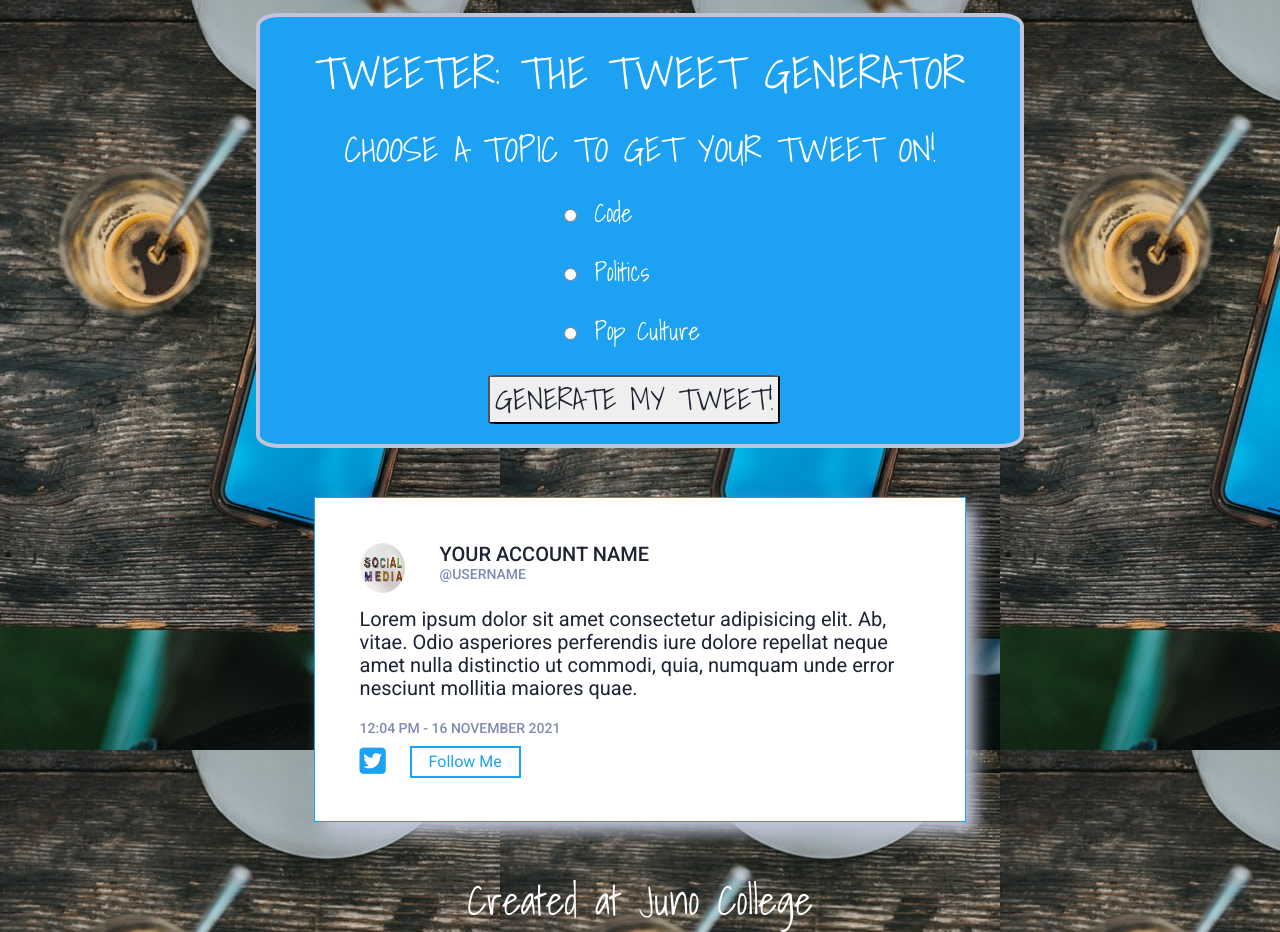
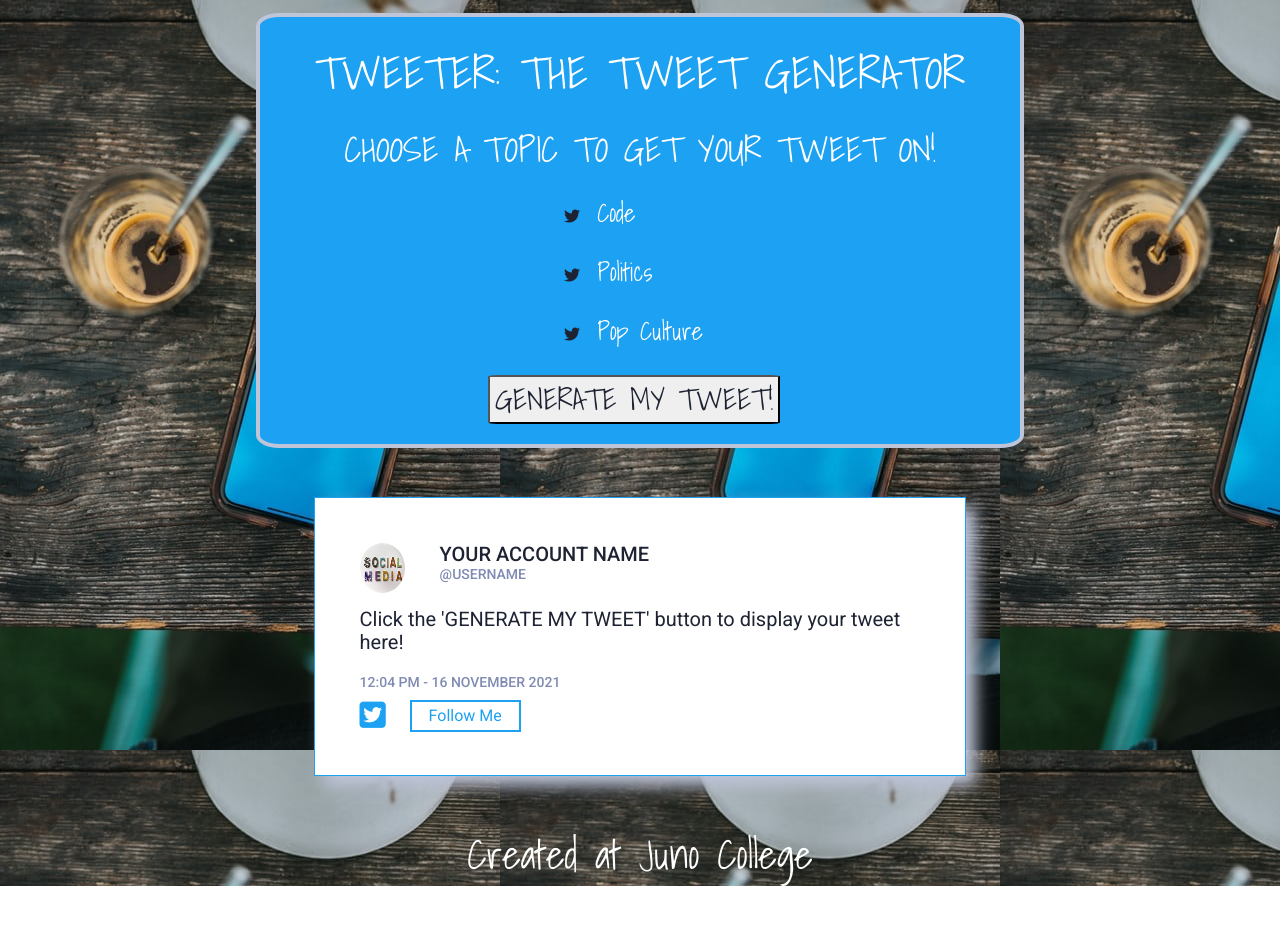
Before and after one commit to MarielleR/Marielle-Roberts-project-three, a plain HTML site: page index.html in a window 1280 px wide. After the commit the page ends 886 px from the top, so only its background shows below. Drawn offline with nearby package versions, Linux system fonts and the light colour scheme.

Commit message:
added twitter icons as radio buttons, so proud

```diff
--- a/index.html
+++ b/index.html
@@ -23,20 +23,20 @@
 
             <form action="" class="tweet-gen">
                 <div class="radio-1">
+                    <i class="fab fa-twitter"></i>
                     <input type="radio" name="topic" id="code" value="code">
-
                     <label for="code" class="toggle-label">Code</label>
                 </div>
 
                 <div class="radio-2">
+                    <i class="fab fa-twitter"></i>
                     <input type="radio" name="topic" id="politics" value="politics">
-
                     <label for="politics" class="toggle-label">Politics</label>
                 </div>
 
                 <div class="radio-3">
+                    <i class="fab fa-twitter"></i>
                     <input type="radio" name="topic" id="pop-culture" value="culture">
-
                     <label for="pop-culture" class="toggle-label">Pop Culture</label>
                 </div>
             <div class="button-container">
@@ -62,7 +62,7 @@
 
                 <div class="row-2">
                     <div class="dynamic-tweet">
-                        <p>Lorem ipsum dolor sit amet consectetur adipisicing elit. Ab, vitae. Odio asperiores perferendis iure dolore repellat neque amet nulla distinctio ut commodi, quia, numquam unde error nesciunt mollitia maiores quae.</p>
+                        <p>Click the 'GENERATE MY TWEET' button to display your tweet here!</p>
                     </div>
                 </div>
 
--- a/script.js
+++ b/script.js
@@ -7,40 +7,44 @@
 const viralTweets = {
     code: [
         {
-            tweet: '1Lorem ipsum, dolor sit amet consectetur adipisicing elit. Velit dolorum molestias nemo soluta iusto sunt quae illo aspernatur culpa doloribus!'
+            tweet: 'JUNIOR DEVELOPER WANTED: Must have all the experience of a senior developer, but be content with a tiny salary.'
         },
         {
-            tweet: '2Lorem ipsum, dolor sit amet consectetur adipisicing elit. Velit dolorum molestias nemo soluta iusto sunt quae illo aspernatur culpa doloribus!'
+            tweet: 'Want to travel back in time and fight yourself? Web development is the career for you!'
         },
         {
-            tweet: '3Lorem ipsum, dolor sit amet consectetur adipisicing elit. Velit dolorum molestias nemo soluta iusto sunt quae illo aspernatur culpa doloribus!'
+            tweet: 'After years of being a developer, it seems the answer to every coding question is: it depends...'
         },
     ],
     politics: [
         {
-            tweet: '4Lorem ipsum, dolor sit amet consectetur adipisicing elit. Velit dolorum molestias nemo soluta iusto sunt quae illo aspernatur culpa doloribus!'
+            tweet: 'How does one book a landscaping store as a venue?'
         },
         {
-            tweet: '5Lorem ipsum, dolor sit amet consectetur adipisicing elit. Velit dolorum molestias nemo soluta iusto sunt quae illo aspernatur culpa doloribus!'
+            tweet: 'Tried on an old jacket and it does not fit. I refuse to believe results. Clearly there has been widespread fraud.'
         },
         {
-            tweet: '6Lorem ipsum, dolor sit amet consectetur adipisicing elit. Velit dolorum molestias nemo soluta iusto sunt quae illo aspernatur culpa doloribus!'
+            tweet: 'Things that Election 2020 in the US and The Notebook have in common: mail that was not received, a white house, a lot of arguments, it is not over, it still is not over.'
         },
     ],
     culture: [
         {
-            tweet: '7Lorem ipsum, dolor sit amet consectetur adipisicing elit. Velit dolorum molestias nemo soluta iusto sunt quae illo aspernatur culpa doloribus!'
+            tweet: 'These cannot be the same men Dolly Parton begged Jolene not to take.'
         },
         {
-            tweet: '8Lorem ipsum, dolor sit amet consectetur adipisicing elit. Velit dolorum molestias nemo soluta iusto sunt quae illo aspernatur culpa doloribus!'
+            tweet: 'In Oceans 11 it was one persons job to give someone a suitcase and another persons job to do acrobatics inside a vault. WHY DID THEY GET THE SAME PAYOUT?'
         },
         {
-            tweet: '9Lorem ipsum, dolor sit amet consectetur adipisicing elit. Velit dolorum molestias nemo soluta iusto sunt quae illo aspernatur culpa doloribus!'
+            tweet: 'Millenials DO NOT have printers at home. Please stop asking us to print things.'
         },
     ]
 };
 
 $(document).ready(function () {
+
+$("i").on('click', function(){
+    $(this).css("color", "orangered");
+});
 
 //randomize function up here
 function randomTweet(outputArray) {
--- a/styles/sass/_header.scss
+++ b/styles/sass/_header.scss
@@ -51,10 +51,24 @@ label:focus {
 }
 
 //Toggle Styles - I tried really hard to make a toggle, didn't work! Left the below code in purposefully for feedback.
-// [type="radio"] {
-//     // opacity: 0;
-//     position: absolute;
+[type="radio"] {
+    opacity: 0;
+    position: absolute;
+}
+
+// i {
+//     background-color: $primaryFontColor;
 // }
+
+// [type="radio"]:checked + .toggle-label::before {
+//     background-color: orangered;
+// }
+
+// [type="radio"]:active + .fa-twitter::before,
+// [type="radio"]:checked +  .fa-twitter:checked {
+//     background-color: orangered;
+// }
+
 
 // .toggle-label {
 //     padding-left: 100px;
```
Also changed, not shown: styles/style.css.
